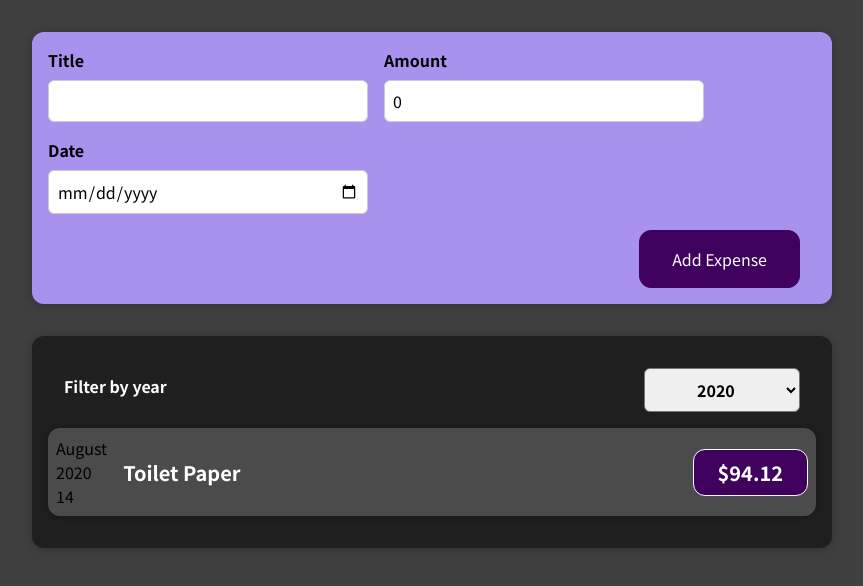
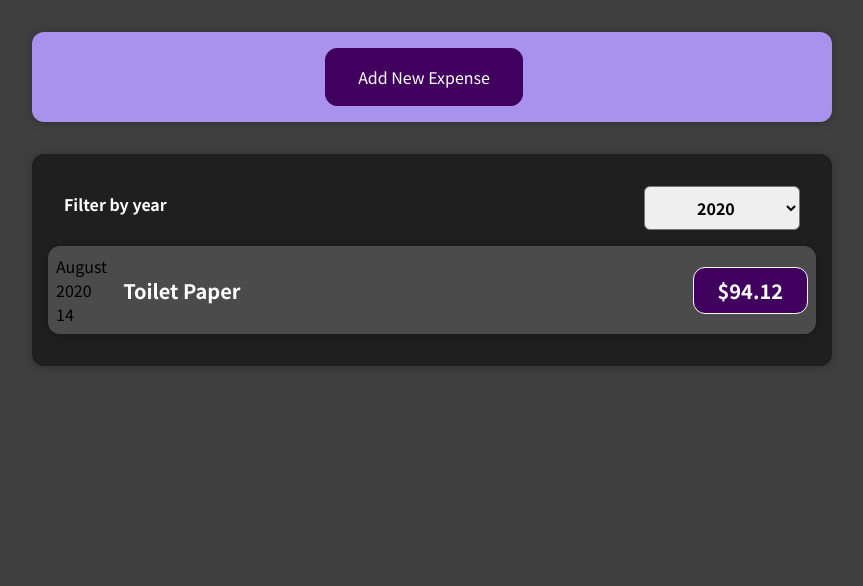
Before and after one commit to felixc0115/expense-tracker, a React (Create React App) app: page / in a window 1280 px wide. Shown: the top 586 px of the page, without its empty margins (208-1071 px from the left). Built offline with nearby package versions, Linux system fonts and the light colour scheme.

Commit message:
Implement hide new expense form functionality

```diff
--- a/src/App.js
+++ b/src/App.js
@@ -28,8 +28,7 @@ function App() {
   const [expenses, setExpenses] = useState(DUMMY_EXPENSES);
 
   const addNewExpenseHandler = (enteredExpenseData) => {
-    const expenseData = { ...enteredExpenseData };
-    setExpenses([...expenses, expenseData]);
+    setExpenses((prevExpenses) => [enteredExpenseData, ...prevExpenses]);
   };
   return (
     <div>
--- a/src/components/Expenses/AllExpenses.js
+++ b/src/components/Expenses/AllExpenses.js
@@ -1,4 +1,4 @@
-import ExpenseItem from "../Expenses/ExpenseItem";
+import ExpensesList from "./ExpensesList";
 import "./AllExpenses.css";
 import Card from "../UI/Card";
 import ExpensesFilter from "./ExpensesFilter";
@@ -11,22 +11,17 @@ const AllExpenses = ({ expenses }) => {
     setFilterYear(filterYear);
   };
 
+  const filteredExpenses = expenses.filter(
+    (expense) => expense.date.getFullYear() === filterYear
+  );
+
   return (
     <Card className="expenses">
       <ExpensesFilter
         onSaveFilterYear={onSaveFilterYear}
         filterYear={filterYear}
       />
-      {expenses
-        .filter((expense) => expense.date.getFullYear() === filterYear)
-        .map((expense) => (
-          <ExpenseItem
-            key={expense.id}
-            date={expense.date}
-            title={expense.title}
-            amount={expense.amount}
-          />
-        ))}
+      <ExpensesList filteredExpenses={filteredExpenses} />
     </Card>
   );
 };
--- a/src/components/Expenses/ExpenseItem.js
+++ b/src/components/Expenses/ExpenseItem.js
@@ -1,10 +1,10 @@
 import "./ExpenseItem.css";
 import ExpenseDate from "../Expenses/ExpenseDate";
 import Card from "../UI/Card";
-import { useState } from "react";
 
 const ExpenseItem = (props) => {
   return (
+    <li>
       <Card className="expense-item">
         <ExpenseDate date={props.date} />
         <div className="expense-item__description">
@@ -12,6 +12,7 @@ const ExpenseItem = (props) => {
           <div className="expense-item__price">{`$${props.amount}`}</div>
         </div>
       </Card>
+    </li>
   );
 };
 
--- /dev/null
+++ b/src/components/Expenses/ExpensesList.css
@@ -0,0 +1,9 @@
+.expenses-list {
+    list-style: none;
+    padding: 0;
+}
+
+.expenses-list__fallback {
+    color: white;
+    text-align: center;
+}
--- /dev/null
+++ b/src/components/Expenses/ExpensesList.js
@@ -0,0 +1,22 @@
+import "./ExpensesList.css";
+import ExpenseItem from "./ExpenseItem";
+
+const ExpensesList = ({ filteredExpenses }) => {
+  if (filteredExpenses.length === 0) {
+    return <h2 className="expenses-list__fallback ">No expenses found.</h2>;
+  }
+  return (
+    <ul className="expenses-list">
+      {filteredExpenses.map((expense) => (
+        <ExpenseItem
+          key={expense.id}
+          date={expense.date}
+          title={expense.title}
+          amount={expense.amount}
+        />
+      ))}
+    </ul>
+  );
+};
+
+export default ExpensesList;
--- a/src/components/NewExpense/NewExpenseForm.js
+++ b/src/components/NewExpense/NewExpenseForm.js
@@ -5,6 +5,7 @@ const NewExpenseForm = (props) => {
   const [enteredTitle, setEnteredTitle] = useState("");
   const [enteredDate, setEnteredDate] = useState("");
   const [enteredAmount, setEnteredAmount] = useState(+"");
+  const [showNewExpenseForm, setShowNewExpenseForm] = useState(false);
 
   const titleChangeHandler = (e) => {
     setEnteredTitle(e.target.value);
@@ -33,7 +34,11 @@ const NewExpenseForm = (props) => {
     setEnteredDate("");
   };
 
-  return (
+  const formDisplayHandler = () => setShowNewExpenseForm((prev) => !prev);
+
+  let hideForm = <button onClick={formDisplayHandler}>Add New Expense</button>;
+
+  let displayForm = (
     <form onSubmit={formSubmitHandler}>
       <div className="new-expense__controls">
         <div className="new-expense__control">
@@ -66,9 +71,19 @@ const NewExpenseForm = (props) => {
         </div>
       </div>
       <div className="new-expense__actions">
-        <button type="submit">Add Expense</button>
+        <button onClick={formDisplayHandler} type="submit">
+          Add Expense
+        </button>
+        <button onClick={formDisplayHandler}>Cancel</button>
       </div>
     </form>
+  );
+
+  return (
+    <div>
+      {!showNewExpenseForm && hideForm}
+      {showNewExpenseForm && displayForm}
+    </div>
   );
 };
 
```
Lines whose indentation alone changed are shown as unchanged.
